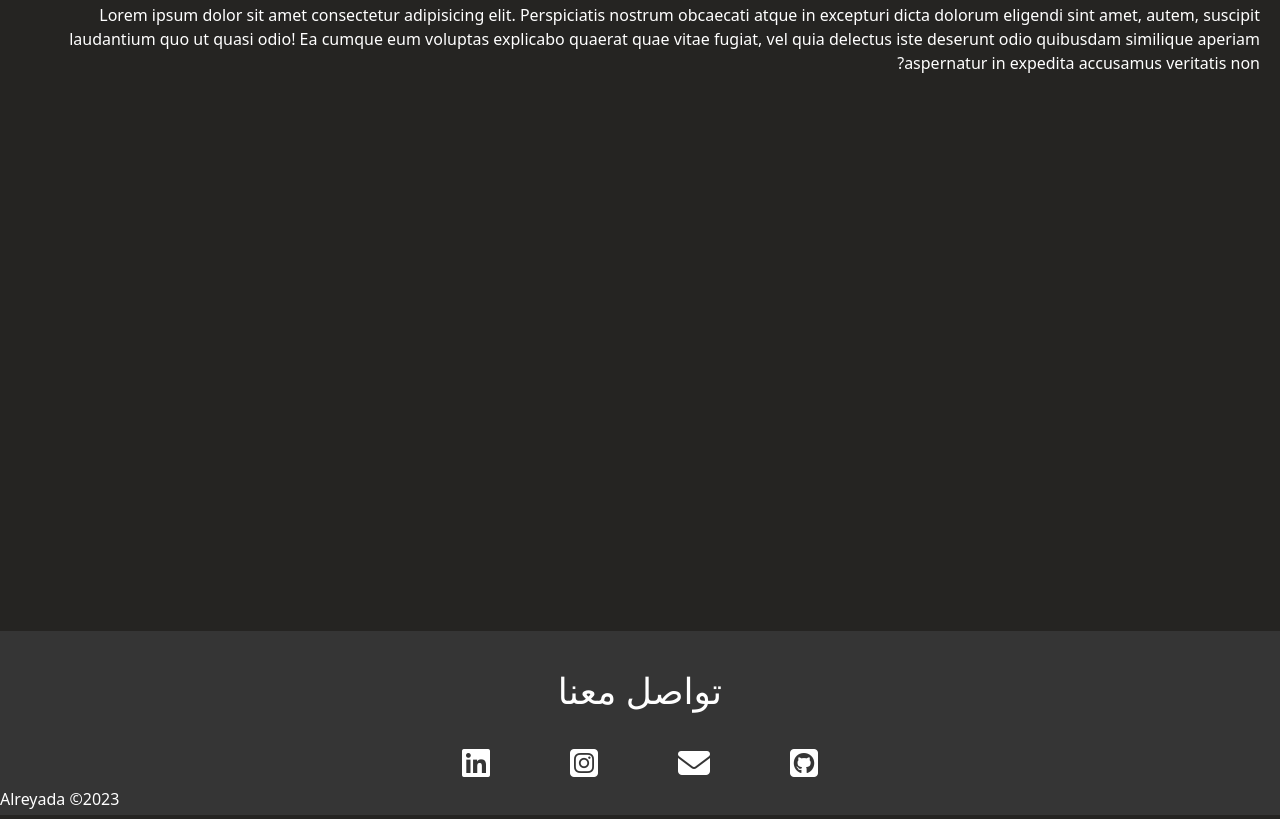
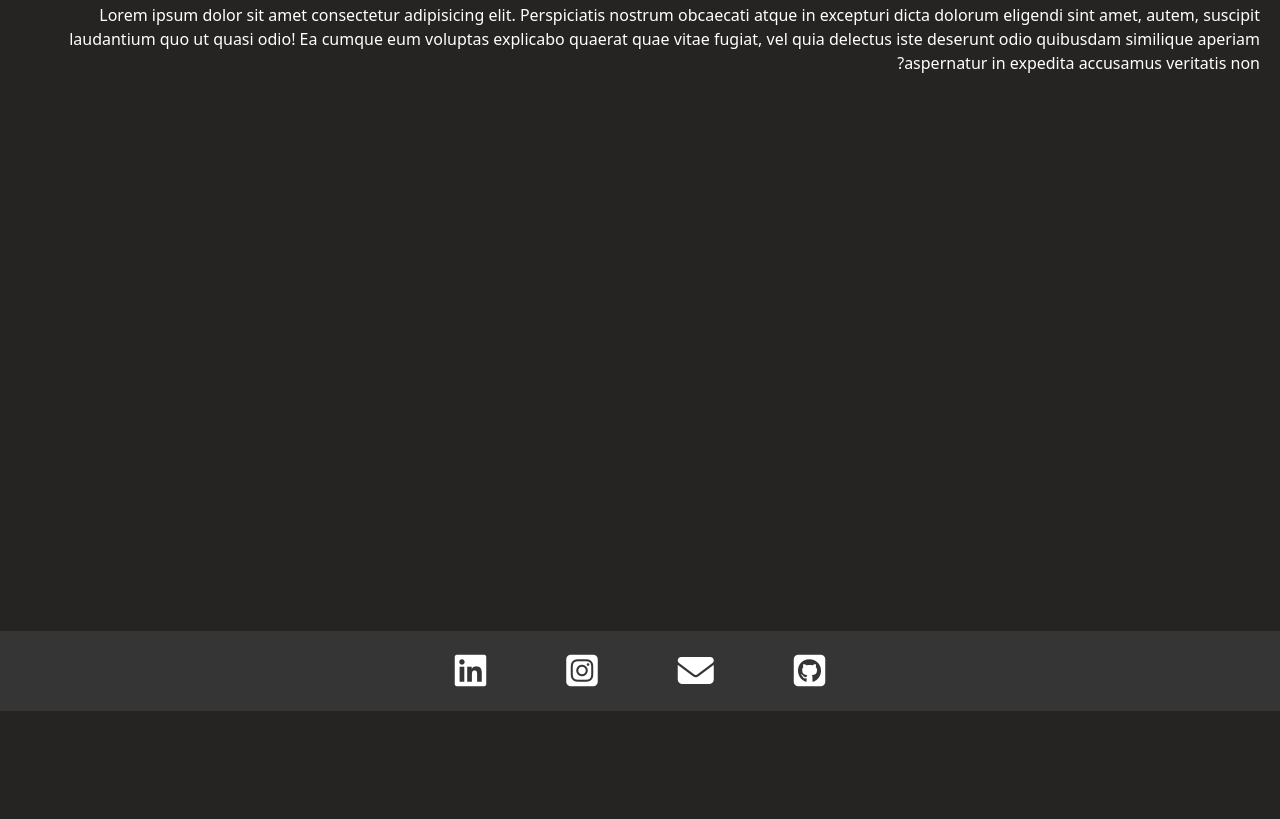
Before and after one commit to D-Yusuf/PhysicsProject2-Heat, a website built with Vite: page app/index.html in a window 1280 px wide. Shown: the part 1258-2077 px from the top of the page. After the commit the page ends 1973 px from the top, so only its background shows below. Built offline with nearby package versions, Linux system fonts and the light colour scheme.

Commit message:
Update index.html

```diff
--- a/app/index.html
+++ b/app/index.html
@@ -180,33 +180,33 @@
     <!-- CONTACT US -->
     <div
       id="contact"
-      class="grow flex items-center flex-col gap-10 bg-info relative bottom-0 right-0 sm:py-10 py-5"
+      class="grow flex items-center flex-col bg-info relative bottom-0 right-0 sm:py-5 py-2"
     >
-      <h1 class="text-4xl">تواصل معنا</h1>
-      <p id="copyright" class="absolute left-0 md:text-base text-sm bottom-1">Alreyada ©<span id="year">2020</span></p>
+      <!-- <h1 class="text-4xl self-end md:text-lg relative top-0 right-0" dir="rtl">تواصلوا معنا عبر:</h1> -->
+      <p id="copyright" class="fixed md:mx-2 mx-1 md:text-sm text-[10px] bottom-0 top-32 left-0">Alreyada ©<span id="year">2020</span></p>
 
       <ul class="flex w-1/2 items-center justify-center">
-        <li class="mx-10">
-          <a href="#"
-            ><i class="fa-brands fa-linkedin fa-2xl hover:text-gray-white"></i
+        <li id="linkedin" class="mx-10">
+          <a target="_blank" href="https://www.linkedin.com/in/yusuf-alnasiri-4b4546238/"
+            ><i class="fa-brands fa-linkedin hover:text-gray-white text-4xl"></i
           ></a>
         </li>
-        <li class="mx-10">
-          <a href="#"
+        <li id="instagram" class="mx-10">
+          <a target="_blank" href="#"
             ><i
-              class="fa-brands fa-square-instagram fa-2xl hover:text-gray-white"
+              class="fa-brands fa-square-instagram hover:text-gray-white text-4xl"
             ></i
           ></a>
         </li>
-        <li class="mx-10">
-          <a href="#"
-            ><i class="fa-solid fa-envelope fa-2xl hover:text-gray-white"></i
+        <li id="e-mail" class="mx-10">
+          <a target="_blank" href="#"
+            ><i class="fa-solid fa-envelope hover:text-gray-white text-4xl"></i
           ></a>
         </li>
-        <li class="mx-10">
-          <a href="#"
+        <li id="github" class="mx-10">
+          <a target="_blank" href="https://github.com/D-Yusuf"
             ><i
-              class="fa-brands fa-square-github fa-2xl hover:text-gray-white"
+              class="fa-brands fa-square-github hover:text-gray-white text-4xl"
             ></i
           ></a>
         </li>
```
